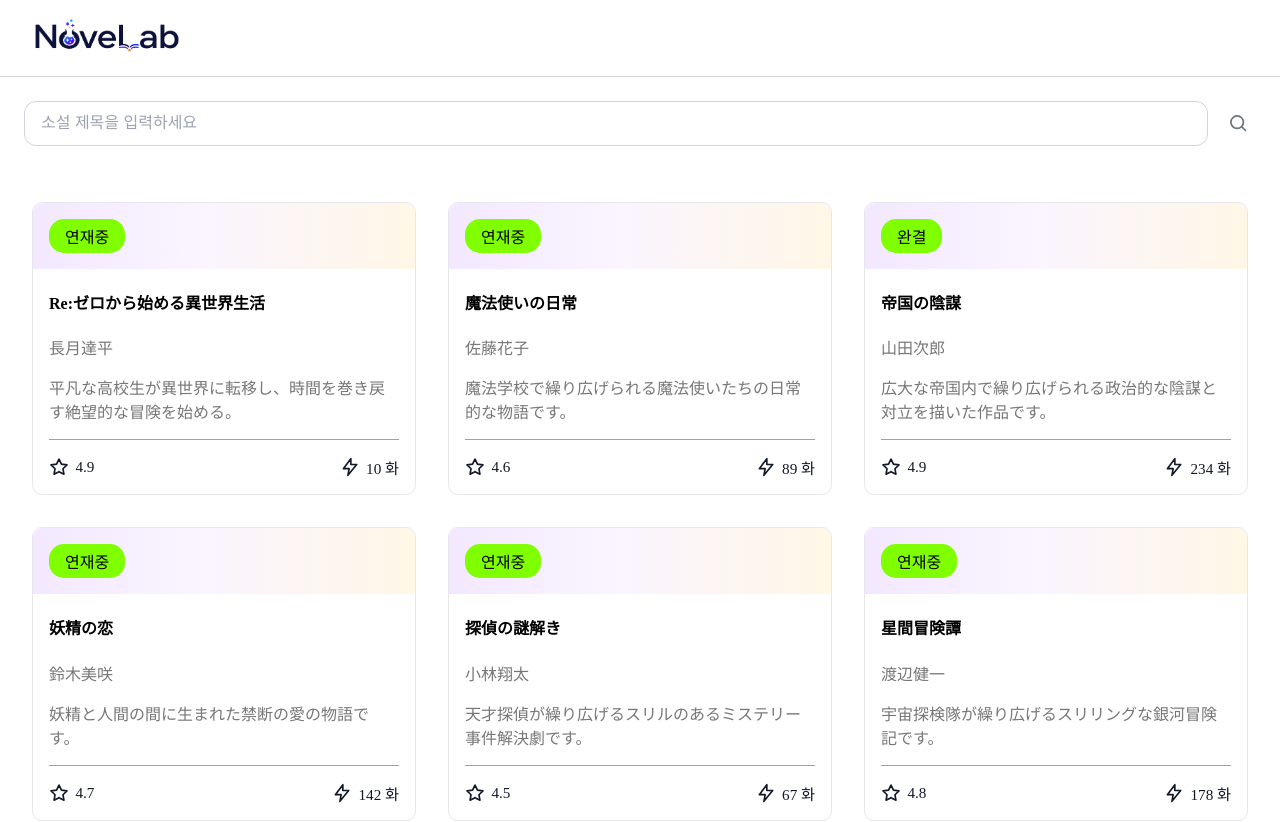
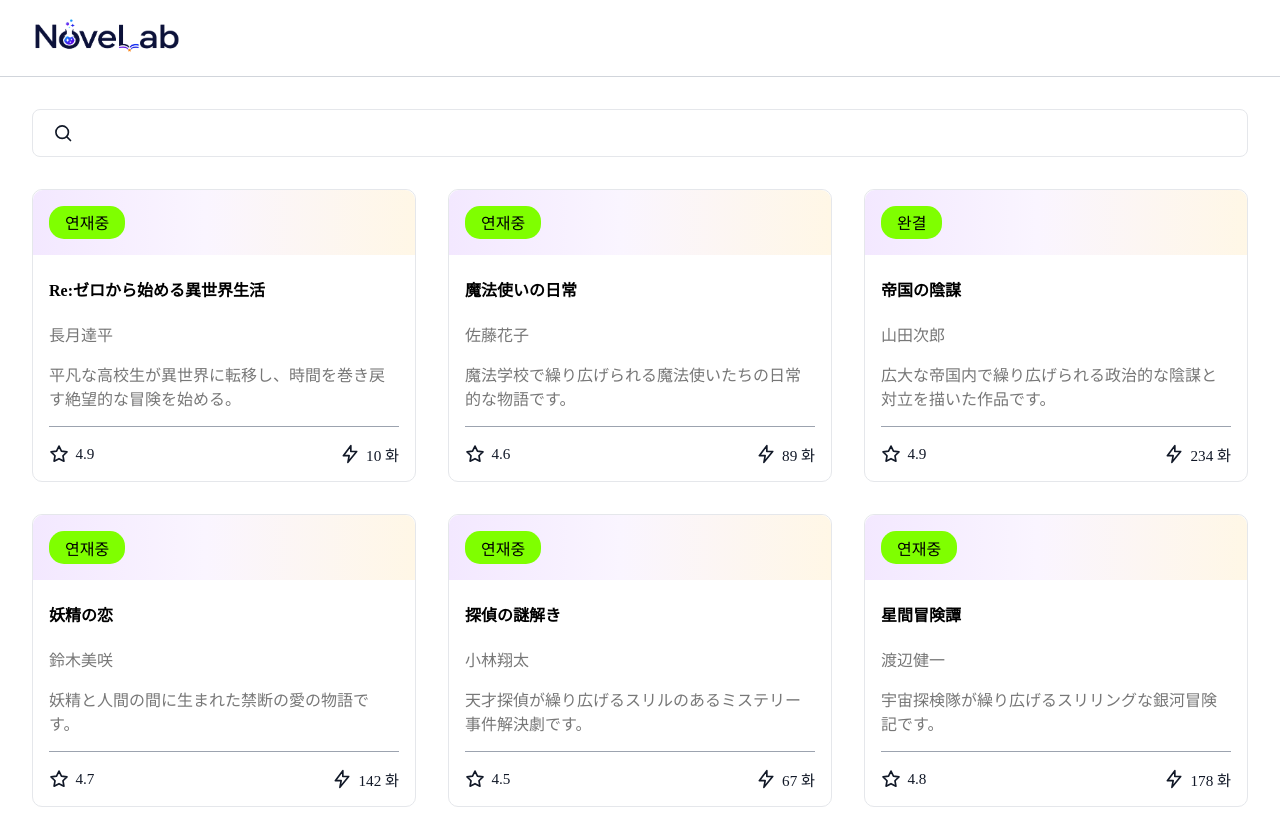
Before and after one commit to K-KY/noveLab, a React (Vite) app: page / in a window 1280 px wide. Shown: the top 822 px of the page. Built offline with nearby package versions, Linux system fonts and the light colour scheme.

Commit message:
feat: 홈 검색바 스타일 변경

```diff
--- a/src/components/home.jsx
+++ b/src/components/home.jsx
@@ -1,13 +1,15 @@
 import {SearchBar} from "./searchBar.jsx";
 import {NovelList} from "./novelList.jsx";
-
+import "../css/home.css"
 const Home = () => {
     return (
-        <div className="container">
-            <SearchBar></SearchBar>
+        <div>
+            <section className="search-bar-section">
+                <SearchBar></SearchBar>
+            </section>
             <NovelList></NovelList>
         </div>
     )
 }
 
-export  {Home}
+export {Home}
--- a/src/components/searchBar.jsx
+++ b/src/components/searchBar.jsx
@@ -1,14 +1,11 @@
 import { SearchInput } from "./searchInput.jsx";
 import "../css/searchBar.css";
 
-const SearchBar = () =>  {
+const SearchBar = ({place}) =>  {
     return (
-        <div className="search-bar">
-            <SearchInput />
-
-            <button className="search-button" type="button" aria-label="검색">
+        <div className={"episode-search-bar"}>
             <svg
-                    className="search-icon"
+                className={"episode-search-icon"}
                 width="20"
                 height="20"
                 viewBox="0 0 24 24"
@@ -16,15 +13,16 @@ const SearchBar = () =>  {
                 xmlns="http://www.w3.org/2000/svg"
             >
                 <path
-                        d="M21 21L16.65 16.65M18.5 11C18.5 15.1421 15.1421 18.5 11 18.5C6.85786 18.5 3.5 15.1421
-                        3.5 11C3.5 6.85786 6.85786 3.5 11 3.5C15.1421 3.5 18.5 6.85786 18.5 11Z"
+                    d="M21 21L16.65 16.65M18.5 11C18.5 15.1421 15.1421 18.5 11 18.5C6.85786 18.5 3.5 15.1421 3.5 11C3.5 6.85786 6.85786 3.5 11 3.5C15.1421 3.5 18.5 6.85786 18.5 11Z"
                     stroke="currentColor"
                     strokeWidth="2"
                     strokeLinecap="round"
                     strokeLinejoin="round"
                 />
             </svg>
-            </button>
+
+            <SearchInput className={"episode-search-input"}
+                         place={place} />
         </div>
     );
 };
--- a/src/components/searchInput.jsx
+++ b/src/components/searchInput.jsx
@@ -1,11 +1,11 @@
 import "../css/serchIput.css";
 
-const SearchInput = () => {
+const SearchInput = ({place}) => {
     return (
         <input
             className="search-input"
             type="text"
-            placeholder="소설 제목을 입력하세요"
+            placeholder={place}
         />
     );
 };
--- /dev/null
+++ b/src/css/home.css
@@ -0,0 +1,5 @@
+.search-bar-section{
+    padding-left: 2rem;
+    padding-right: 2rem;
+    padding-top: 2rem   ;
+}
--- a/src/css/serchIput.css
+++ b/src/css/serchIput.css
@@ -2,12 +2,10 @@
     width: 100%;
     padding: 0.8rem 1rem;
 
-    border: 1px solid #d1d5db;
     border-radius: 12px;
-
+    border:none;
     font-size: 1rem;
     outline: none;
-    box-sizing: border-box;
 }
 
 .search-input::placeholder {
```
Lines whose indentation alone changed are shown as unchanged.
